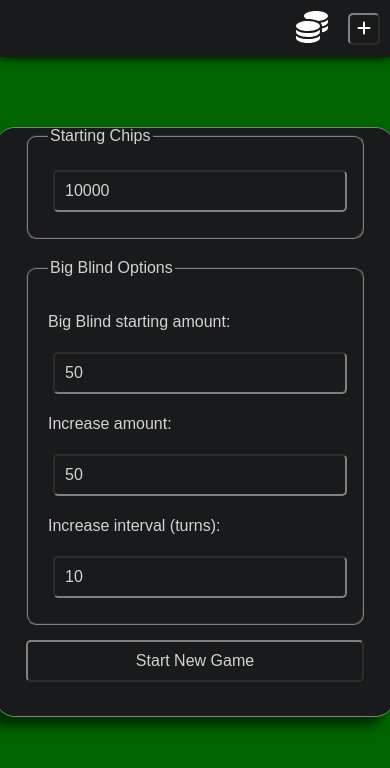
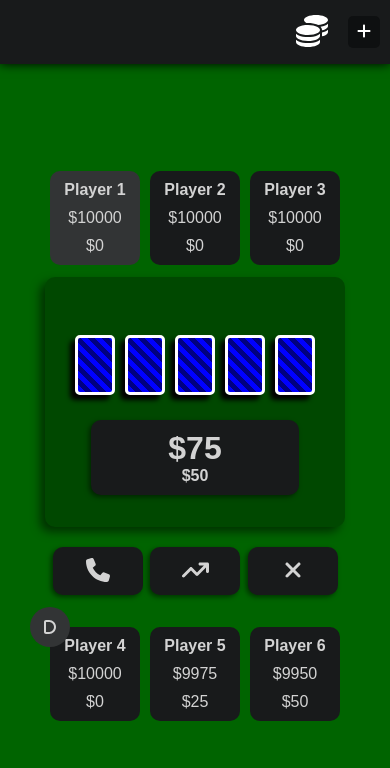
Before and after one commit to JesseCrans/PokerChips, a React (Vite) app: page / in a window 390 px wide. Both pictures are taken after a click on the button "Start New Game". Shown: the top 768 px of the page. Built offline with nearby package versions, Linux system fonts and the light colour scheme.

Commit message:
tried to fix responsiveness on all screens, limited player count because the styling otherwise was a hassle, only raising, end round and end game to do

```diff
--- a/src/App.css
+++ b/src/App.css
@@ -1,21 +1,26 @@
 .main-content {
   width: 100vw;
   height: 100vh;
+  min-width: 300px;
+  min-height: 500px;
   display: flex;
   flex-direction: column;
   justify-content: center;
   align-items: center;
+  padding-top: 3rem;
 }
 
 nav {
-  position: fixed;
+  position: absolute;
   top: 0;
   left: 0;
   width: 100%;
+  height: 4rem;
+  min-width: 300px;
   display: flex;
   justify-content: flex-end;
   align-items: center;
-  background-color: rgb(24, 26, 27);
+  background-color: var(--background-1);
   box-shadow: 0 0 10px black;
 }
 
@@ -33,12 +38,12 @@ nav {
   padding: 5px;
   font-size: 1rem;
   color: white;
-  background-color: rgb(24, 26, 27);
-  border-color: gray;
+  background-color: var(--background-2);
+  border-color: transparent;
   border-radius: 5px;
 }
 
 .make-new-game:hover {
   cursor: pointer;
-  background-color: darkgreen;
+  background-color: var(--background-3);
 }
--- a/src/Game/Components/ActionButtons/ActionButtons.css
+++ b/src/Game/Components/ActionButtons/ActionButtons.css
@@ -1,5 +1,5 @@
 .action-buttons {
-  width: 50%;
+  width: 40%;
   min-width: 300px;
   max-width: 400px;
 }
@@ -23,15 +23,16 @@
   width: 100%;
   height: 3rem;
   font-size: 1.5rem;
-  background-color: rgb(24, 26, 27);
+  background-color: var(--background-1);
   color: lightgray;
-  border-color: gray;
+  border: none;
   border-radius: 10px;
+  box-shadow: -2px 2px 5px rgba(0, 0, 0, 0.5);
 }
 
 .button-list button:hover {
   cursor: pointer;
-  background-color: rgb(50, 52, 54);
+  background-color: var(--background-3);
 }
 
 .action-buttons h2 {
--- a/src/Game/Components/GameInfo/GameInfo.css
+++ b/src/Game/Components/GameInfo/GameInfo.css
@@ -3,11 +3,12 @@
   flex-direction: column;
   justify-content: center;
   align-items: center;
-  width: 50%;
+  width: 40%;
   height: 30%;
   min-width: 300px;
-  max-width: 400px;
+  max-width: 300px;
   min-height: 250px;
+  max-height: 250px;
   padding: 20px;
   border-radius: 10px;
   background-color: rgb(0, 72, 0);
@@ -22,7 +23,7 @@
   align-items: center;
   width: 80%;
   padding: 10px;
-  background-color: rgb(24, 26, 27);
+  background-color: var(--background-1);
   border-radius: 10px;
   box-shadow: -2px 2px 5px rgba(0, 0, 0, 0.5);
 }
--- a/src/Game/Components/NewGame/Components/NewPlayers/NewPlayers.jsx
+++ b/src/Game/Components/NewGame/Components/NewPlayers/NewPlayers.jsx
@@ -17,6 +17,11 @@ export default function NewPlayers({ playerNames, updateNewGame }) {
 
   function handleAddPlayer(e) {
     e.preventDefault()
+    if (playerNames.length >= 6) {
+      alert('Maximum of 6 players');
+      return;
+    }
+
     updateNewGame(
       'playerNames',
       [...playerNames, '']
--- a/src/Game/Components/NewGame/NewGame.css
+++ b/src/Game/Components/NewGame/NewGame.css
@@ -1,19 +1,19 @@
 .new-game {
-  /* size */
   width: 30%;
-  min-width: 400px;
+  min-width: 350px;
   max-width: 700px;
   max-height: 70%;
   padding: 10px;
-
-  /* style */
-  background-color: rgb(24, 26, 27);
+  background-color: var(--background-1);
   color: lightgray;
-  border: 1px solid gray;
   border-radius: 20px;
   box-shadow: -10px 10px 10px rgba(0, 0, 0, 0.5);
   overflow-x: hidden;
   overflow-y: scroll;
+}
+
+.new-game * {
+  color: lightgray;
 }
 
 .new-game-title {
@@ -22,25 +22,20 @@
 }
 
 .new-game-form {
-  /* display */
   display: flex;
   flex-direction: column;
   justify-content: flex-start;
   align-items: center;
-
-  /* size */
   width: 100%;
   padding: 20px;
 }
 
 .new-game fieldset {
-  /* size */
   width: 100%;
   margin: 10px;
   padding: 20px;
-
-  /* style */
-  border-color: gray;
+  border-color: transparent;
+  background-color: var(--background-2);
   border-radius: 10px;
 }
 
@@ -49,11 +44,14 @@
   width: 100%;
   margin: 5px;
   padding: 10px;
+  border: none;
   border-radius: 5px;
   font-size: 1rem;
-  background-color: rgb(24, 26, 27);
-  color: lightgray;
-  border-color: gray;
+  background-color: var(--background-1);
+}
+
+.start-new-game {
+  background-color: var(--background-2)
 }
 
 .new-player-buttons {
@@ -70,17 +68,16 @@
   height: 2rem;
   margin: 5px;
   padding: 5px;
+  border: none;
   border-radius: 5px;
-  background-color: rgb(24, 26, 27);
-  color: lightgray;
-  border-color: gray;
+  background-color: var(--background-1);
 }
 
 .add-new-player:hover,
 .remove-new-player:hover,
 .start-new-game:hover {
   cursor: pointer;
-  background-color: rgb(50, 52, 53);
+  background-color: var(--background-3);
 }
 
 /* .starting-chips-input,
--- a/src/Game/Components/NewGame/NewGame.jsx
+++ b/src/Game/Components/NewGame/NewGame.jsx
@@ -13,7 +13,7 @@ import "./NewGame.css"
 
 export default function NewGame({ gameState, setGameState }) {
   let [newGame, setNewGame] = useState({
-    playerNames: [''],
+    playerNames: ['Player 1', 'Player 2', 'Player 3', 'Player 4', 'Player 5', 'Player 6'],
     startingChips: 10000,
     bigBlind: 50,
     bigBlindIncrement: 50,
--- /dev/null
+++ b/src/Game/Components/Players/Components/Player/Player.css
@@ -0,0 +1,49 @@
+.player {
+  position: relative;
+  display: flex;
+  flex-direction: column;
+  justify-content: center;
+  align-items: center;
+  background-color: var(--background-1);
+  color: lightgray;
+  border-radius: 10px;
+  margin: 5px;
+  width: 100%;
+  height: 100%;
+}
+
+.turn {
+  background-color: var(--background-3);
+}
+
+.out {
+  opacity: 0.5;
+}
+
+.dealer-button {
+  position: absolute;
+  top: -20px;
+  border-radius: 50%;
+  background-color: var(--background-3);
+  width: 2.5rem;
+  height: 2.5rem;
+  display: flex;
+  justify-content: center;
+  align-items: center;
+  z-index: 1;
+}
+
+.player-list-left .dealer-button {
+  right: -20px;
+}
+
+.player-list-right .dealer-button {
+  left: -20px;
+}
+
+
+.player h4,
+.player p {
+  margin: 5px;
+  padding: 0;
+}
--- a/src/Game/Components/Players/Components/Player/Player.jsx
+++ b/src/Game/Components/Players/Components/Player/Player.jsx
@@ -1,4 +1,8 @@
 // Player handles the displaying of an individual player
+
+import "./Player.css";
+import { FontAwesomeIcon } from '@fortawesome/react-fontawesome';
+import { faD } from '@fortawesome/free-solid-svg-icons';
 
 export default function Player({ player, isDealer, isTurn }) {
   // setting player color based on if they are in the round
@@ -16,12 +20,14 @@ export default function Player({ player, isDealer, isTurn }) {
 
   return (
     <li className={className}>
-      {isDealer ? <div className="dealer-button">🤵</div> : ''}
+      {isDealer ? <div className="dealer-button">
+        <FontAwesomeIcon icon={faD} />
+      </div> : ''}
       <h4>
         {player.name}
       </h4>
-      <p title="Chips">💰: ${player.chips}</p>
-      <p title="Bet">🪙: ${player.bet}</p>
+      <p title="Chips">${player.chips}</p>
+      <p title="Bet">${player.bet}</p>
     </li>
   )
 }
--- a/src/Game/Components/Players/Players.css
+++ b/src/Game/Components/Players/Players.css
@@ -1,34 +1,42 @@
 .players {
   position: absolute;
-  top: 0;
   left: 0;
+  display: flex;
+  justify-content: space-between;
+  align-items: center;
   width: 100%;
   height: 100%;
-  z-index: -1;
-}
-
-.player-list-left,
-.player-list-right {
-  position: absolute;
-  top: 0;
-  width: 50%;
-  height: 100%;
-  display: flex;
-  flex-direction: column;
-  justify-content: center;
-  border: 1px solid red;
-}
-
-.player-list-left {
-  left: 0;
-  align-items: flex-start
-}
-
-.player-list-right {
-  right: 0;
-  align-items: flex-end;
+  z-index: -2;
+  /* border: 1px solid red; */
 }
 
 .players h2 {
   display: none;
 }
+
+.player-list-left,
+.player-list-right {
+  margin: 0;
+  padding: 0;
+  list-style: none;
+  display: flex;
+  flex-direction: column;
+  justify-content: center;
+  align-items: center;
+  width: 20%;
+  height: 100%;
+  /* border: 1px solid blue; */
+}
+
+@media (max-width: 650px) {
+  .players {
+    flex-direction: column;
+  }
+
+  .player-list-left,
+  .player-list-right {
+    flex-direction: row;
+    width: 100%;
+    height: unset;
+  }
+}
--- a/src/Game/Game.css
+++ b/src/Game/Game.css
@@ -2,7 +2,24 @@
   width: 100%;
   height: 100%;
   display: flex;
+  justify-content: center;
+  align-items: center;
+}
+
+.game-components {
+  width: 100%;
+  max-width: 600px;
+  display: flex;
   flex-direction: column;
   justify-content: center;
   align-items: center;
+  position: relative;
 }
+
+@media (max-width: 650px) {
+  .game-components {
+    width: unset;
+    height: 100%;
+    max-height: 550px;
+  }
+}
--- a/src/Game/Game.jsx
+++ b/src/Game/Game.jsx
@@ -259,6 +259,7 @@ export default function Game() {
               setGameState={setGameState}
             /> : ''
         }
+        <div className='game-components'>
           <GameInfo
             phase={gameState.phase}
             pot={gameState.pot}
@@ -276,6 +277,7 @@ export default function Game() {
             playerIsChecking={gameState.playerIsChecking}
             playerCanRaise={gameState.playerCanRaise}
           />
+        </div>
       </section>
     )
   } else { // render new game component if game is not in progress
--- a/src/index.css
+++ b/src/index.css
@@ -1,3 +1,9 @@
+:root {
+  --background-1: rgb(24, 26, 27);
+  --background-2: rgb(14, 16, 17);
+  --background-3: rgb(50, 52, 53);
+}
+
 * {
   box-sizing: border-box;
 }
```
Lines whose indentation alone changed are shown as unchanged.
